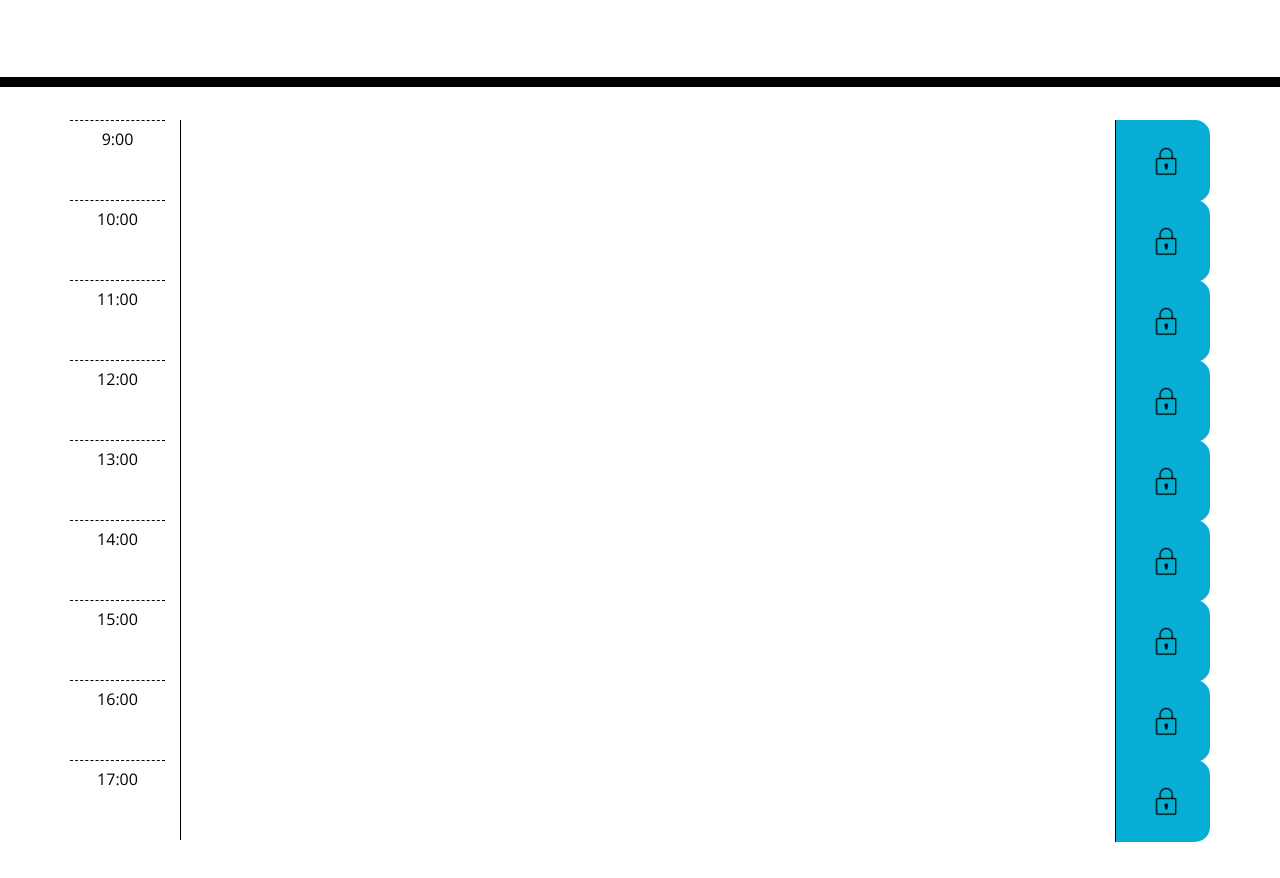
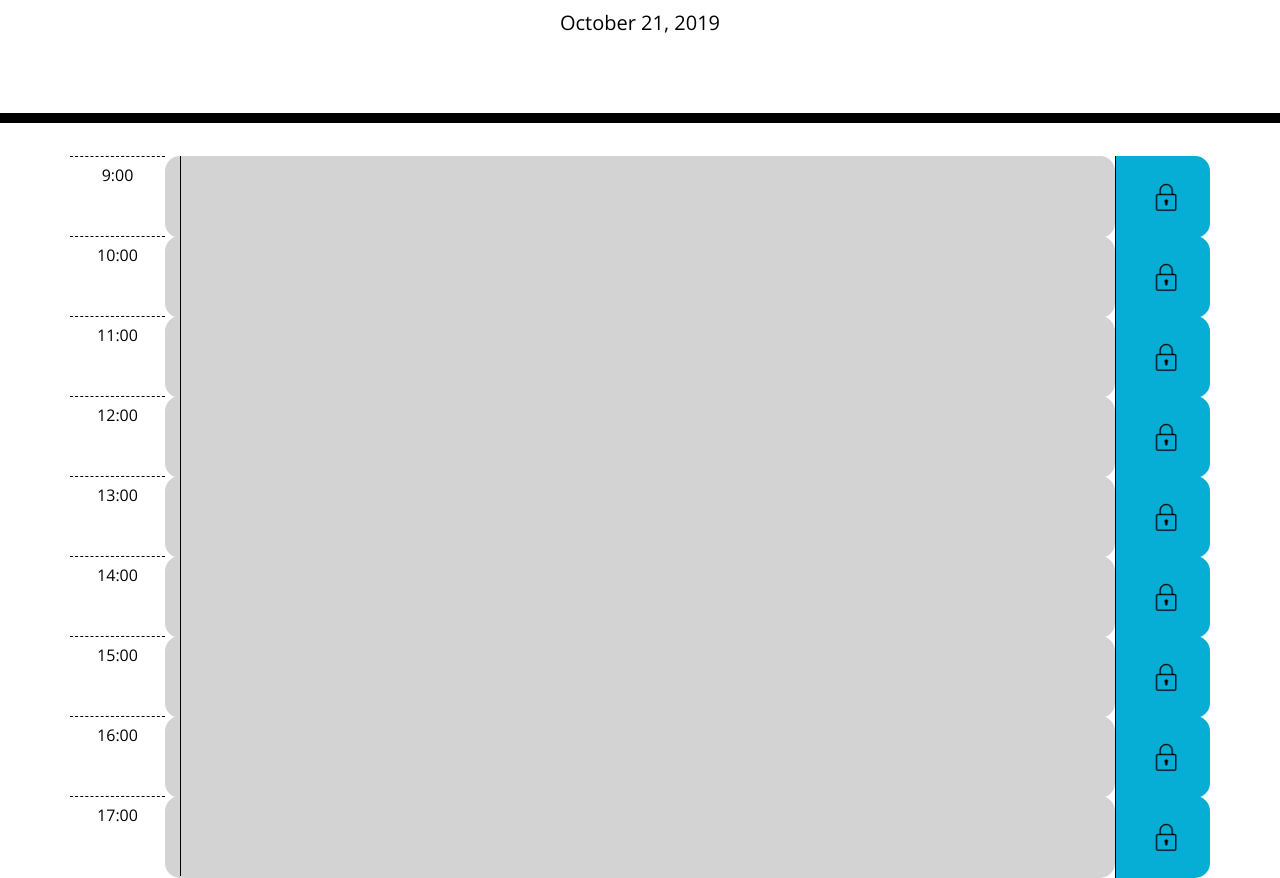
Before and after one commit to Bryiu/biund.github.io, a plain HTML site: page homework1/Schedule/index.html in a window 1280 px wide. Shown: the part 181-1059 px from the top of the page. Before the commit the page ends 1023 px from the top, so only its background shows below. Drawn offline with nearby package versions, Linux system fonts and the light colour scheme.

Commit message:
updated schedule to complete

```diff
--- a/homework1/Schedule/function.js
+++ b/homework1/Schedule/function.js
@@ -1,10 +1,9 @@
-var hours = ["9:00", "10:00", "11:00", "12:00", "13:00", "14:00", "15:00", "16:00", "17:00"];
-var rowContent = document.getElementsByClassName("hour").value;
+$(document).ready(function () {
+  var hours = ["09", "10", "11", "12", "13", "14", "15", "16", "17"];
   var saveFunc = document.getElementById("textarea");
-
   if (localStorage.getItem("time-block")) {
     saveFunc.value = localStorage.getItem("time-block");
-}
+  };
 
   function store() {
     console.log("here");
@@ -14,55 +13,22 @@ function store() {
   };
   $("#whoop").on("click", store);
 
+  var looloo = moment().format('LL');
+  $("#currentDay").text(looloo);
+  var guru = moment().format('HH');
+  console.log(guru);
+
   function change() {
-  var timeFormat = "HH";
-    if (moment(timeFormat) > rowContent) {
-      $(".row").css(".future");
-    } else if (moment(timeFormat) < rowContent) {
-      $(".row").css(".past");
-    } else if (moment(timeFormat)===rowContent) {
-      $(".row").css("past");
+
+    for (i = 0; i < hours.length; i++) {
+      if (hours[i] > guru) {
+        $("#" + hours[i]).addClass("future");
+      } else if (hours[i] < guru) {
+        $("#" + hours[i]).addClass("past");
+      } else if (hours[i] === guru) {
+        $("#" + hours[i]).addClass("present");
       }
     }
-;
-$(".row").ready(function () {
+  };
   change();
 });
-
-
-// $(document).ready(function () {
-//   emea();
-// });
-// function getExpireDate(ele) {
-//   var i = null;
-//   for (i = 0; cccr_mems.length > i; i++) {
-
-
-//   if (cccr_mems[i].Name == ele.value) {
-
-//      var exDate = moment(cccr_mems[i].cccrEXP, 'YYYY.MM.DD');
-
-//      if (moment().isAfter(exDate)) {
-//         //$(ele).css('color', "#A3005B");
-//         $(ele).css('background', "#A3005B");
-//      } else {
-//         $(ele).css('background', "#275052");
-//         //$(ele).css('color', "#275052");
-//   }
-
-//    return cccr_mems[i].cccrEXP;
-//   }
-// }
-// return '';
-
-  // Store
-//   localStorage.setItem("lastname", "Smith");
-  // Retrieve
-//   document.getElementById("result").innerHTML = localStorage.getItem("lastname");
-
-// ar div = document.getElementById( 'div_id' );
-// div.onmouseover = function() {
-//   this.style.backgroundColor = 'green';
-//   var h2s = this.getElementsByTagName( 'h2' );
-//   h2s[0].style.backgroundColor = 'blue';
-// };
--- a/homework1/Schedule/index.html
+++ b/homework1/Schedule/index.html
@@ -21,54 +21,55 @@
 </header>
 <div class="container">
 <div class="row 9">
-    <div class="col-md-1 hour 9">9:00</div>
-    <div class="col-md-10 time-block"><textarea name="textarea" id="textarea" cols="30" rows="10"></textarea></div>
+    <div class="col-md-1 hour" >9:00</div>
+    <div class="col-md-10 time-block"id = "09"><textarea name="textarea" id="textarea" cols="30" rows="10"></textarea></div>
     <div class="col-md-1 saveBtn"><button  id="whoop"><img src="save.png" alt="save button" id="lock" ></button></div>
 </div>
 <div class="row ">
     <div class="col-md-1 hour 10">10:00</div>
-    <div class="col-md-10 time-block"><textarea name="textarea" id="textarea" cols="30" rows="10"></textarea></div>
+    <div class="col-md-10 time-block"id = "10"><textarea name="textarea" id="textarea" cols="30" rows="10"></textarea></div>
     <div class="col-md-1 saveBtn"><button  id="whoop"><img src="save.png" alt="save button" id="lock" ></button></div>
 </div>
 <div class="row ">
-    <div class="col-md-1 hour 11">11:00</div>
-    <div class="col-md-10 time-block"><textarea name="textarea" id="textarea" cols="30" rows="10"></textarea></div>
+    <div class="col-md-1 hour 11" >11:00</div>
+    <div class="col-md-10 time-block"id = "11"><textarea name="textarea" id="textarea" cols="30" rows="10"></textarea></div>
     <div class="col-md-1 saveBtn"><button  id="whoop"><img src="save.png" alt="save button" id="lock" ></button></div>
 </div>
 <div class="row ">
-    <div class="col-md-1 hour">12:00</div>
-    <div class="col-md-10 time-block"><textarea name="textarea" id="textarea" cols="30" rows="10"></textarea></div>
+    <div class="col-md-1 hour" >12:00</div>
+    <div class="col-md-10 time-block"id = "12"><textarea name="textarea" id="textarea" cols="30" rows="10"></textarea></div>
     <div class="col-md-1 saveBtn"><button  id="whoop"><img src="save.png" alt="save button" id="lock" ></button></div>
 </div>
 <div class="row ">
-    <div class="col-md-1 hour">13:00</div>
-    <div class="col-md-10 time-block"><textarea name="textarea" id="textarea" cols="30" rows="10"></textarea></div>
+    <div class="col-md-1 hour" >13:00</div>
+    <div class="col-md-10 time-block"id = "13"><textarea name="textarea" id="textarea" cols="30" rows="10"></textarea></div>
     <div class="col-md-1 saveBtn"><button  id="whoop"><img src="save.png" alt="save button" id="lock" ></button></div>
 </div>
 <div class="row ">
     <div class="col-md-1 hour">14:00</div>
-    <div class="col-md-10 time-block"><textarea name="textarea" id="textarea" cols="30" rows="10"></textarea></div>
+    <div class="col-md-10 time-block"id = "14"><textarea name="textarea" id="textarea" cols="30" rows="10"></textarea></div>
     <div class="col-md-1 saveBtn"><button  id="whoop"><img src="save.png" alt="save button" id="lock" ></button></div>
 </div>
 <div class="row ">
     <div class="col-md-1 hour">15:00</div>
-    <div class="col-md-10 time-block"><textarea name="textarea" id="textarea" cols="30" rows="10"></textarea></div>
+    <div class="col-md-10 time-block"id = "15"><textarea name="textarea" id="textarea" cols="30" rows="10"></textarea></div>
     <div class="col-md-1 saveBtn"><button  id="whoop"><img src="save.png" alt="save button" id="lock" ></button></div>
 </div>
 <div class="row ">
     <div class="col-md-1 hour">16:00</div>
-    <div class="col-md-10 time-block"><textarea name="textarea" id="textarea" cols="30" rows="10"></textarea></div>
+    <div class="col-md-10 time-block"id = "16"><textarea name="textarea" id="textarea" cols="30" rows="10"></textarea></div>
     <div class="col-md-1 saveBtn"><button  id="whoop"><img src="save.png" alt="save button" id="lock" ></button></div>
 </div>
 <div class="row ">
     <div class="col-md-1 hour">17:00</div>
-    <div class="col-md-10 time-block"><textarea name="textarea" id="textarea" cols="30" rows="10"></textarea></div>
+    <div class="col-md-10 time-block"id = "17"><textarea name="textarea" id="textarea" cols="30" rows="10"></textarea></div>
     <div class="col-md-1 saveBtn"><button  id="whoop"><img src="save.png" alt="save button" id="lock" ></button></div>
 </div>
 
 </div>
+<script src="https://cdn.jsdelivr.net/momentjs/2.12.0/moment.min.js"></script>
 <script src = "function.js"></script>
-<script src="https://cdn.jsdelivr.net/momentjs/2.12.0/moment.min.js"></script>
+
 </body>
 
 </html>
```
Lines whose indentation alone changed are shown as unchanged.
